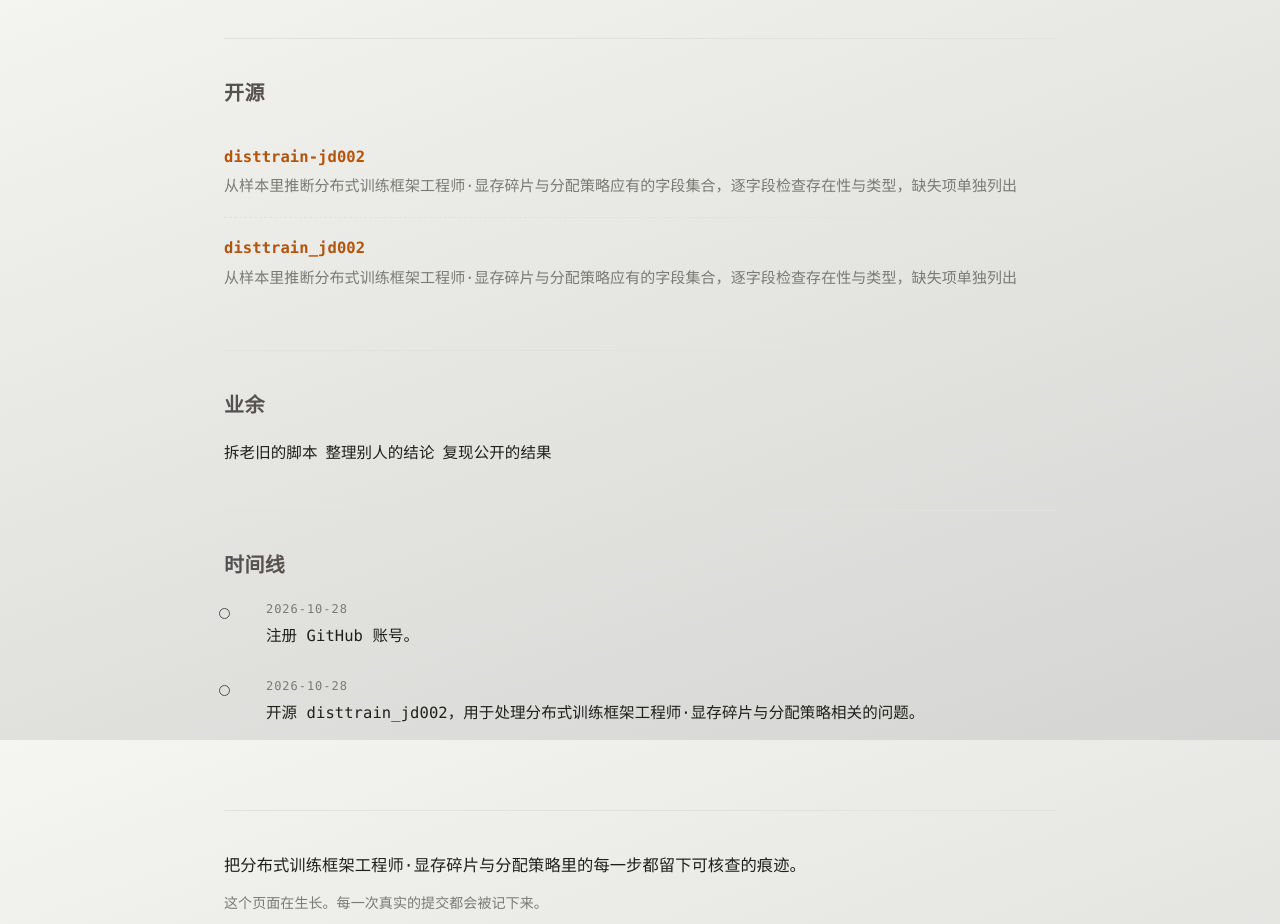
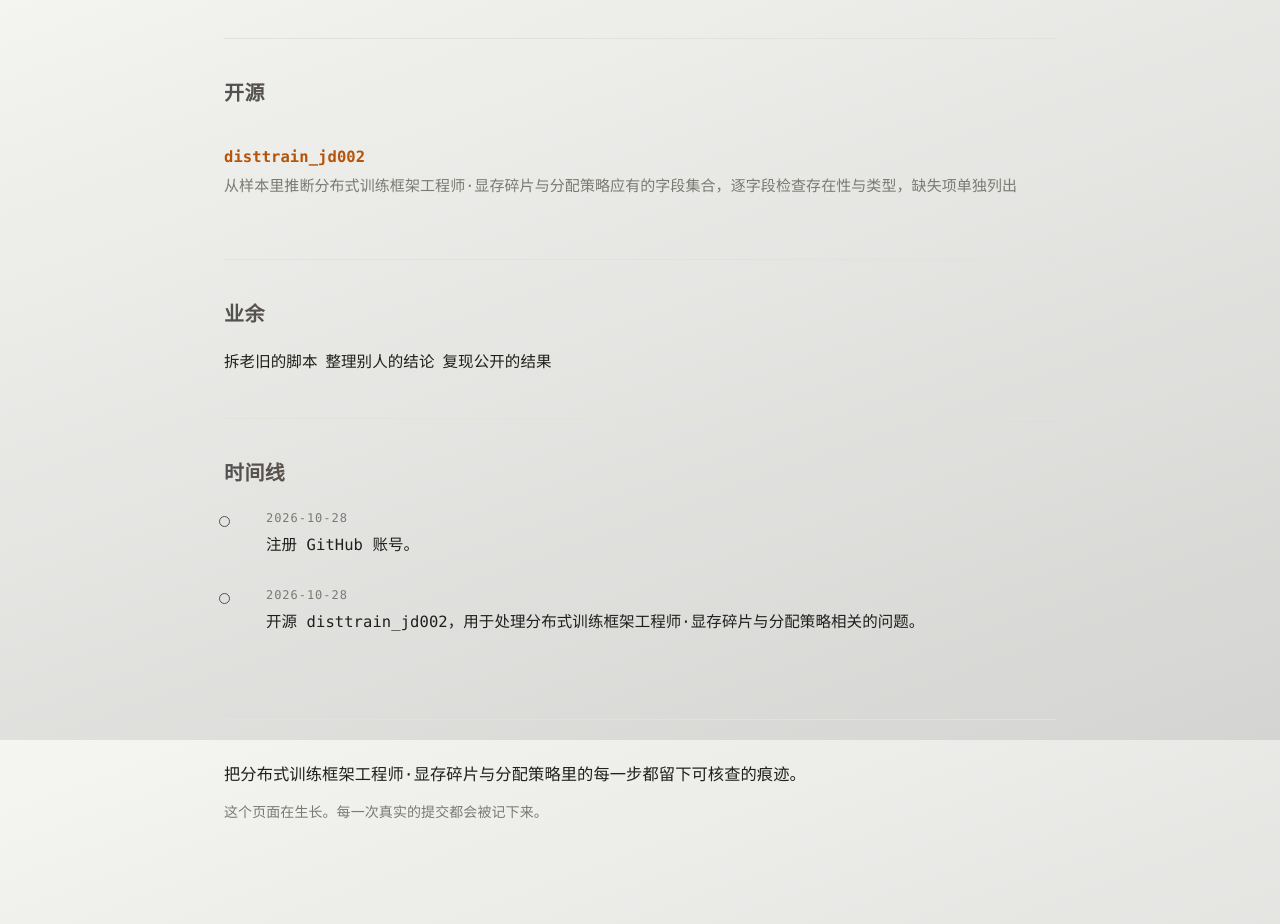
Before and after one commit to mind76line/mind76line.github.io, a plain HTML site: page index.html in a window 1280 px wide. Shown: the part 860-1784 px from the top of the page. Drawn offline with Linux system fonts and the light colour scheme.

Commit message:
fix: 更新个人站点

```diff
--- a/index.html
+++ b/index.html
@@ -102,9 +102,6 @@
 <section id="work">
   <h2>开源</h2>
   <ul class="repos">
-    <li><div class="name"><a href="https://github.com/mind76line/disttrain-jd002" rel="noopener">disttrain-jd002</a></div>
-      <div class="desc">从样本里推断分布式训练框架工程师·显存碎片与分配策略应有的字段集合，逐字段检查存在性与类型，缺失项单独列出</div>
-    </li>
     <li><div class="name"><a href="https://github.com/mind76line/disttrain_jd002" rel="noopener">disttrain_jd002</a></div>
       <div class="desc">从样本里推断分布式训练框架工程师·显存碎片与分配策略应有的字段集合，逐字段检查存在性与类型，缺失项单独列出</div>
     </li>
```
